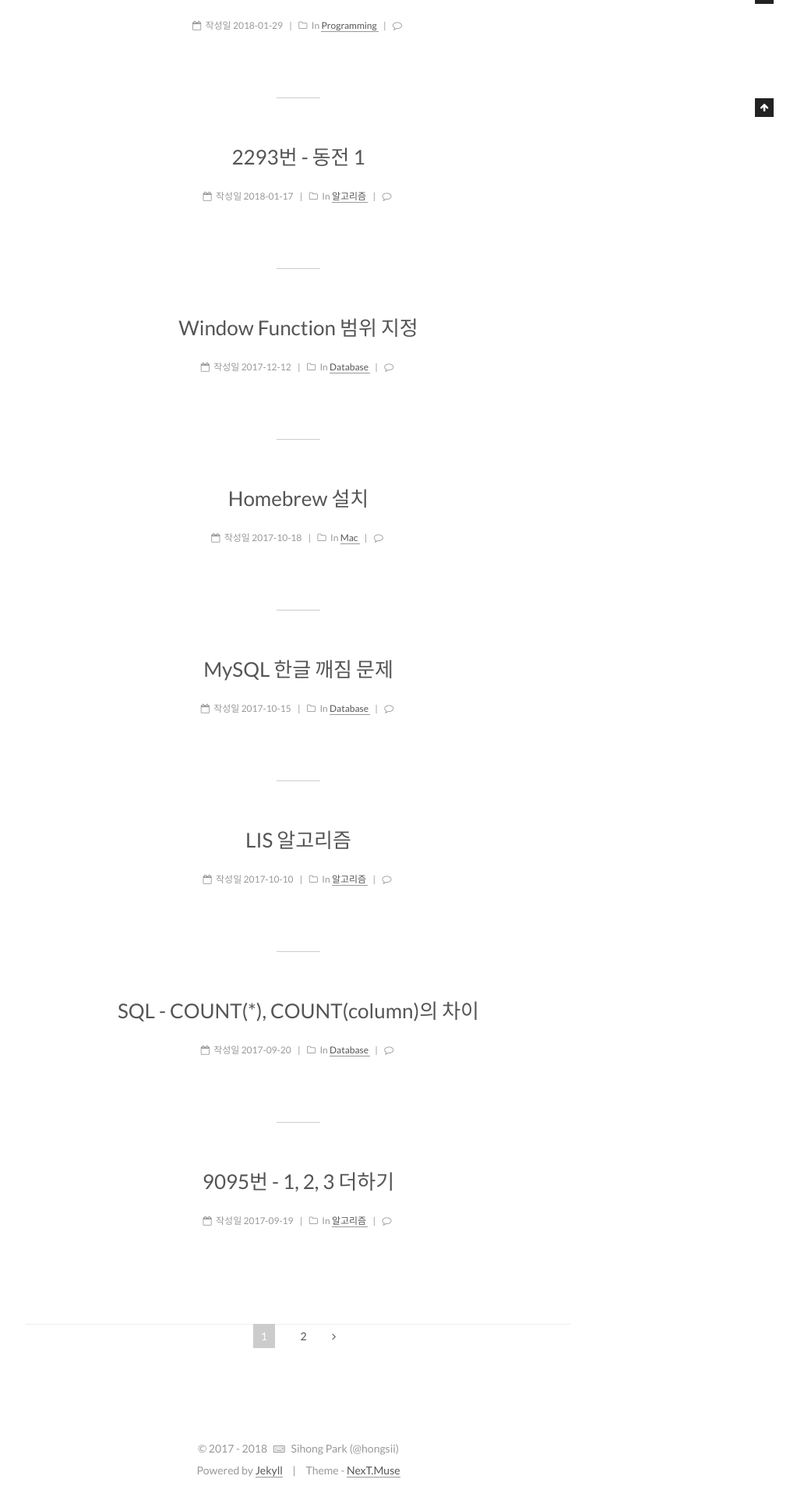
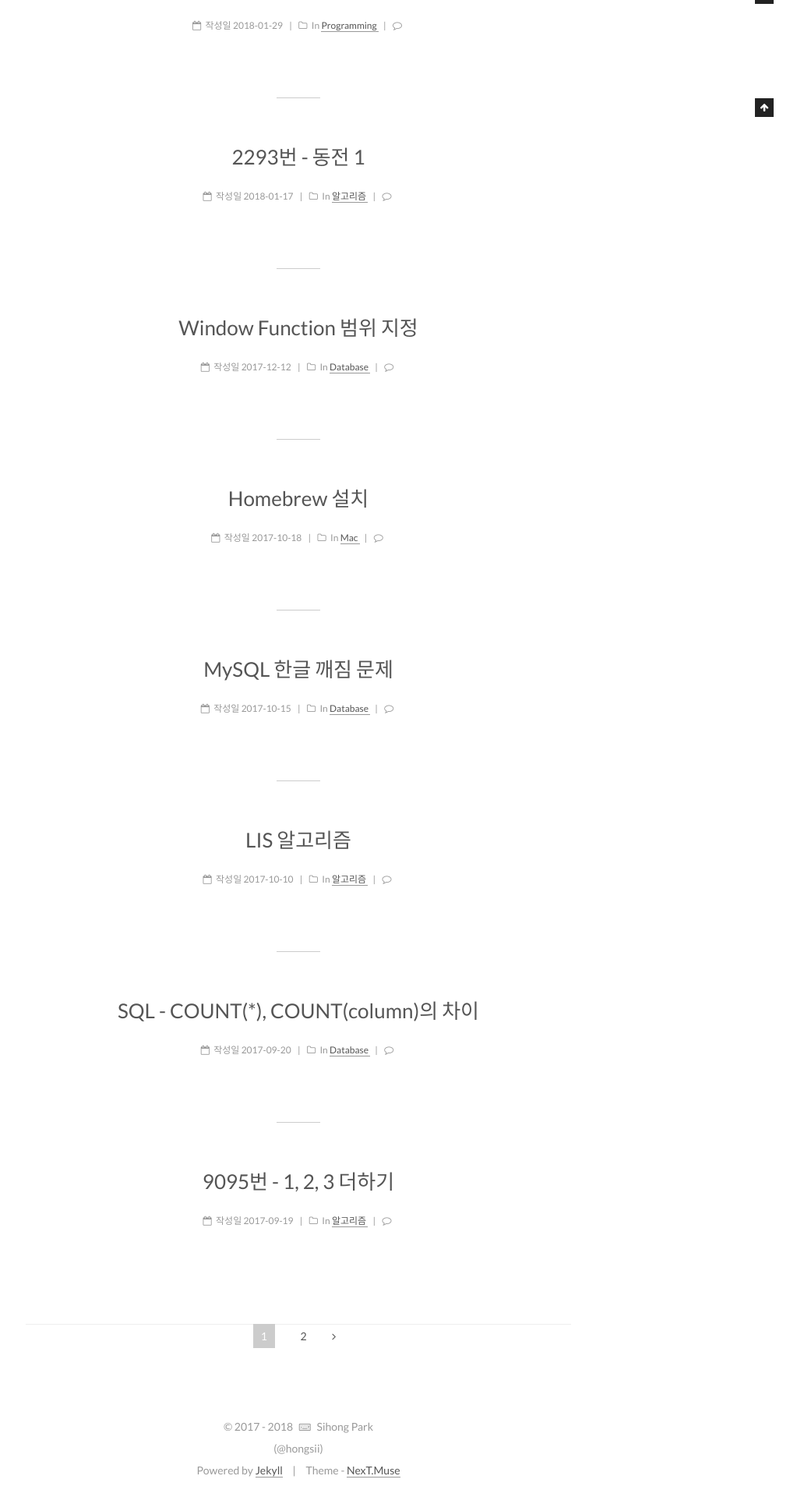
Before and after one commit to jhpapa/jhpapa.github.io, a Jekyll site: the page built from index.html, in a window 1280 px wide. Shown: the part 850-2770 px from the top of the page at 78% size, without its empty margins (257-1280 px from the left). Built offline with Jekyll 4.4.1, drawn with Linux system fonts in a browser that asks for light colours; the list of posts is cut into pages by our own code.

```diff
--- a/_config.yml
+++ b/_config.yml
@@ -7,7 +7,7 @@
 title: 기록하기
 subtitle:
 description:
-author: Sihong Park (@hongsii)
+author: Sihong Park<br/>(@hongsii)
 # Support language: de, en, fr-FR, id, ja, ko, pt-BR, pt, ru, zh-Hans, zh-hk, zh-tw
 language: ko
 date_format: '%Y-%m-%d'
```
